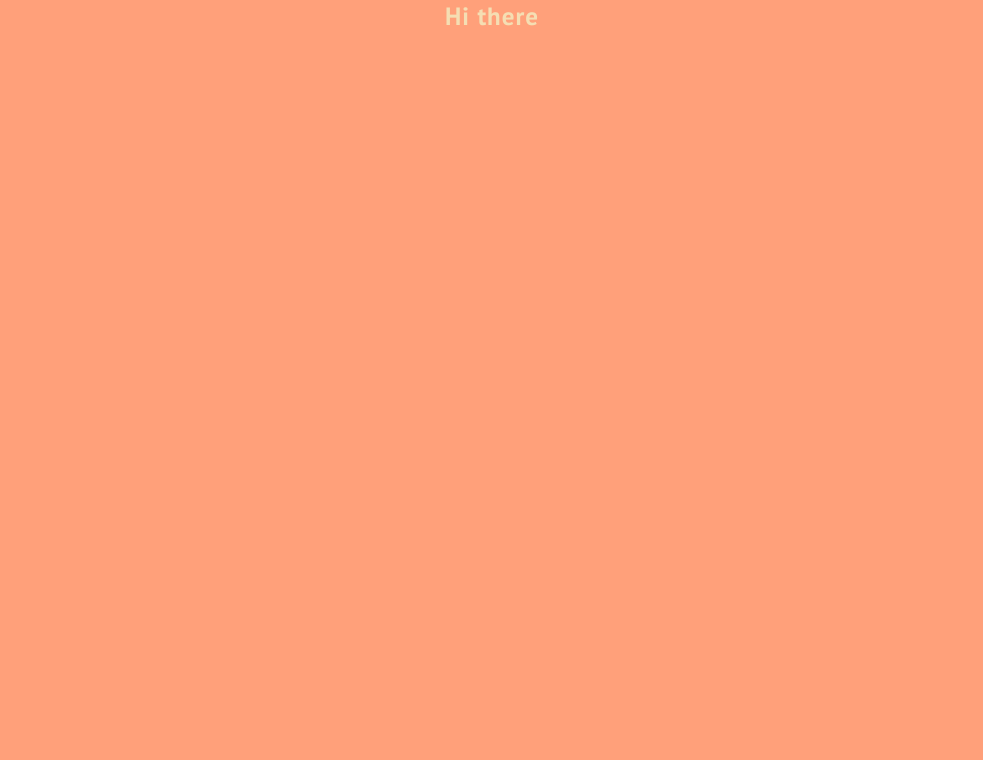
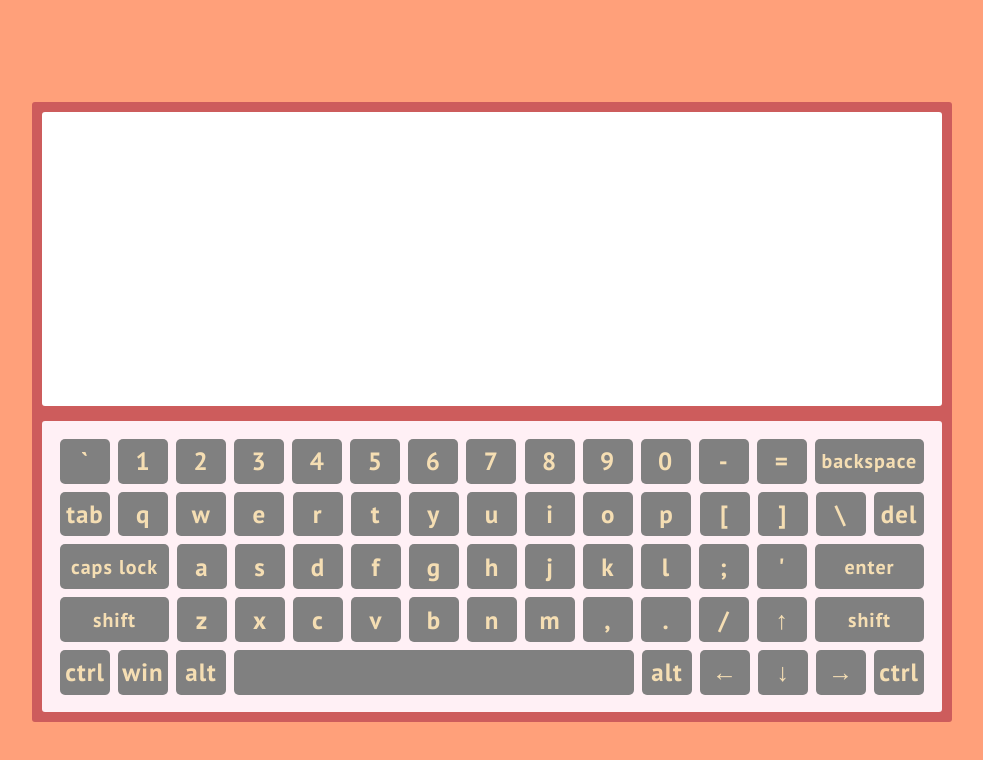
Before and after one commit to lenazamnius/codejam-virtual-keyboard, a website: page index.html in a window 1280 px wide. Shown: the whole page, without its empty margins (148-1131 px from the left). Drawn offline with nearby package versions, Linux system fonts and the light colour scheme.

Commit message:
feat: generate DOM elements in in empty html

```diff
--- a/app.js
+++ b/app.js
@@ -1 +1,117 @@
-// 'I am working!'
+const keyValues = [
+  { Backquote: '&#96' },
+  { Digit1: '1' },
+  { Digit2: '2' },
+  { Digit3: '3' },
+  { Digit4: '4' },
+  { Digit5: '5' },
+  { Digit6: '6' },
+  { Digit7: '7' },
+  { Digit8: '8' },
+  { Digit9: '9' },
+  { Digit0: '0' },
+  { Minus: '&#45' },
+  { Equal: '&#61' },
+  { Backspace: 'backspace' },
+  { Tab: 'tab' },
+  { KeyQ: 'q' },
+  { KeyW: 'w' },
+  { KeyE: 'e' },
+  { KeyR: 'r' },
+  { KeyT: 't' },
+  { KeyY: 'y' },
+  { KeyU: 'u' },
+  { KeyI: 'i' },
+  { KeyO: 'o' },
+  { KeyP: 'p' },
+  { BracketLeft: '&#91' },
+  { BracketRight: '&#93' },
+  { Backslash: '&#92' },
+  { Delete: 'del' },
+  { CapsLock: 'caps lock' },
+  { KeyA: 'a' },
+  { KeyS: 's' },
+  { KeyD: 'd' },
+  { KeyF: 'f' },
+  { KeyG: 'g' },
+  { KeyH: 'h' },
+  { KeyJ: 'j' },
+  { KeyK: 'k' },
+  { KeyL: 'l' },
+  { Semicolon: '&#59' },
+  { Quote: '&#39' },
+  { Enter: 'enter' },
+  { ShiftLeft: 'shift' },
+  { KeyZ: 'z' },
+  { KeyX: 'x' },
+  { KeyC: 'c' },
+  { KeyV: 'v' },
+  { KeyB: 'b' },
+  { KeyN: 'n' },
+  { KeyM: 'm' },
+  { Comma: '&#44' },
+  { Period: '&#46' },
+  { Slash: '&#47' },
+  { ArrowUp: '&#8593' },
+  { ShiftRight: 'shift' },
+  { ControlLeft: 'ctrl' },
+  { MetaLeft: 'win' },
+  { AltLeft: 'alt' },
+  { Space: ' ' },
+  { AltRight: 'alt' },
+  { ArrowLeft: '&#8592' },
+  { ArrowDown: '&#8595' },
+  { ArrowRight: '&#8594' },
+  { ControlRight: 'ctrl' },
+];
+const body = document.querySelector('body');
+const boardWrapper = document.createElement('div');
+const textarea = document.createElement('textarea');
+const boardContainer = document.createElement('div');
+// const keyValues = ['&#96', '1', '2', '3', '4', '5', '6', '7', '8', '9', '0', '&#45', '&#61', 'backspace',
+//   'tab', 'q', 'w', 'e', 'r', 't', 'y', 'u', 'i', 'o', 'p', '&#91', '&#93', '&#92', 'del',
+//   'caps lock', 'a', 's', 'd', 'f', 'g', 'h', 'j', 'k', 'l', '&#59', '&#39', 'enter',
+//   'shift', 'z', 'x', 'c', 'v', 'b', 'n', 'm', '&#44', '&#46', '&#47', '&#8593', 'shift',
+//   'ctrl', 'win', 'alt', ' ', 'alt', '&#8592', '&#8595', '&#8594', 'ctrl'];
+let key;
+
+function createKey(value) {
+  key = document.createElement('div');
+  key.innerHTML = value;
+  key.classList.add('key-item');
+  if (value === ' ') {
+    key.classList.add('space');
+    key.classList.add('key-item');
+  } else if (value === 'backspace' || value === 'caps lock' || value === 'shift' || value === 'enter') {
+    key.classList.add('double');
+    key.classList.add('special');
+    key.classList.add('key-item');
+  } else {
+    key.classList.add('key-item');
+  }
+  return key;
+}
+
+function createBoard() {
+  body.appendChild(boardWrapper);
+  boardWrapper.classList.add('wrapper');
+  boardWrapper.appendChild(textarea);
+  textarea.setAttribute('readonly', '');
+  boardWrapper.appendChild(boardContainer);
+  boardContainer.classList.add('board-container');
+  for (let i = 0; i < keyValues.length; i += 1) {
+    // boardContainer.appendChild(createKey(keyValues[i]));
+    boardContainer.appendChild(createKey(Object.values(keyValues[i])[0]));
+  }
+}
+
+createBoard();
+
+function keyDownEvent(event) {
+  if (event.code) {
+
+  }
+}
+
+document.addEventListener('keydown', (event) => keyDownEvent(event));
+// document.addEventListener('keyup', (evt) => keyUpEvent(evt));
--- a/index.html
+++ b/index.html
@@ -9,7 +9,6 @@
   <title>Virtual Keyboard</title>
 </head>
 <body>
-  <div>Hi there</div>
 
   <script src="app.js"></script>
 </body>
--- a/styles.css
+++ b/styles.css
@@ -5,3 +5,65 @@ body {
   letter-spacing: 0.04em;
   text-align: center;
 }
+
+.wrapper {
+  display: flex;
+  flex-direction: column;
+  width: 900px;
+  height: 600px;
+  margin: 8% auto;
+  padding: 10px;
+  border-radius: 3px;
+  background-color: indianred;
+}
+
+textarea {
+  height: 50%;
+  margin-bottom: 15px;
+  padding: 15px;
+  border: none;
+  border-radius: 3px;
+  box-shadow: grey;
+  font-size: 16px;
+  outline: none;
+  resize: none;
+  cursor: pointer;
+}
+
+.board-container {
+  display: flex;
+  flex-wrap: wrap;
+  justify-content: space-between;
+  height: 50%;
+  padding: 10px 18px 18px 10px;
+  background-color: lavenderblush;
+  border-radius: 3px;
+  user-select: none;
+}
+
+.key-item {
+  display: flex;
+  justify-content: center;
+  align-items: center;
+  height: calc(17%);
+  width: 50px;
+  margin: 8px 0 0 8px;
+  background-color: grey;
+  border-radius: 5px;
+}
+
+.key-item.double {
+  width: 109px;
+}
+
+.key-item.special {
+  font-size: 20px;
+}
+
+.key-item.space {
+  width: 400px;
+}
+
+.key-item:hover {
+  background-color: indianred;
+}
```
